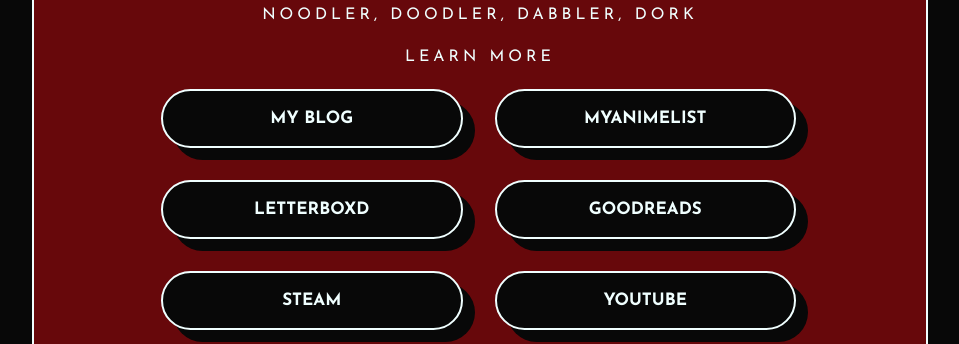
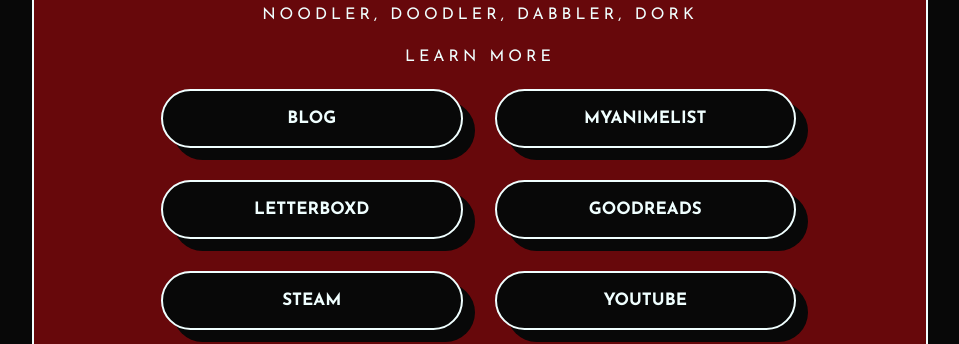
Before and after one commit to loboonline/loboonline.github.io, a Jekyll site: the page built from index.html, in a window 1280 px wide. Shown: the part 245-589 px from the top of the page, without its empty margins (160-1119 px from the left). Built offline with Jekyll 4.4.1, drawn with Linux system fonts in a browser that asks for light colours; nearby versions of some CDN libraries; some web fonts are replaced; library files that are not in the unit come from our copies; the list of posts is cut into pages by our own code.

Commit message:
Update links.html

```diff
--- a/_includes/links.html
+++ b/_includes/links.html
@@ -1,4 +1,4 @@
-<a href="https://loboonline.github.io/blog/" target="_blank" rel="noopener noreferrer" class="link" title="My Blog. Updated very slowly. I only draw when I'm struck violently by inspiration, otherwise I don't feel motivated enough." style="cursor:pointer;">My Blog</a>
+<a href="https://loboonline.github.io/blog/" target="_blank" rel="noopener noreferrer" class="link" title="My Blog. Updated very slowly. I only draw when I'm struck violently by inspiration, otherwise I don't feel motivated enough." style="cursor:pointer;">Blog</a>
 <!--<a onclick="window.open('https://loboonline.github.io/blog/',
                          'newtab');
               return false;" target="_blank" rel="noopener noreferrer" class="link" title="My Blog. Updated very slowly. I only draw when I'm struck violently by inspiration, otherwise I don't feel motivated enough." style="cursor:pointer;">My Blog</a>-->
```
